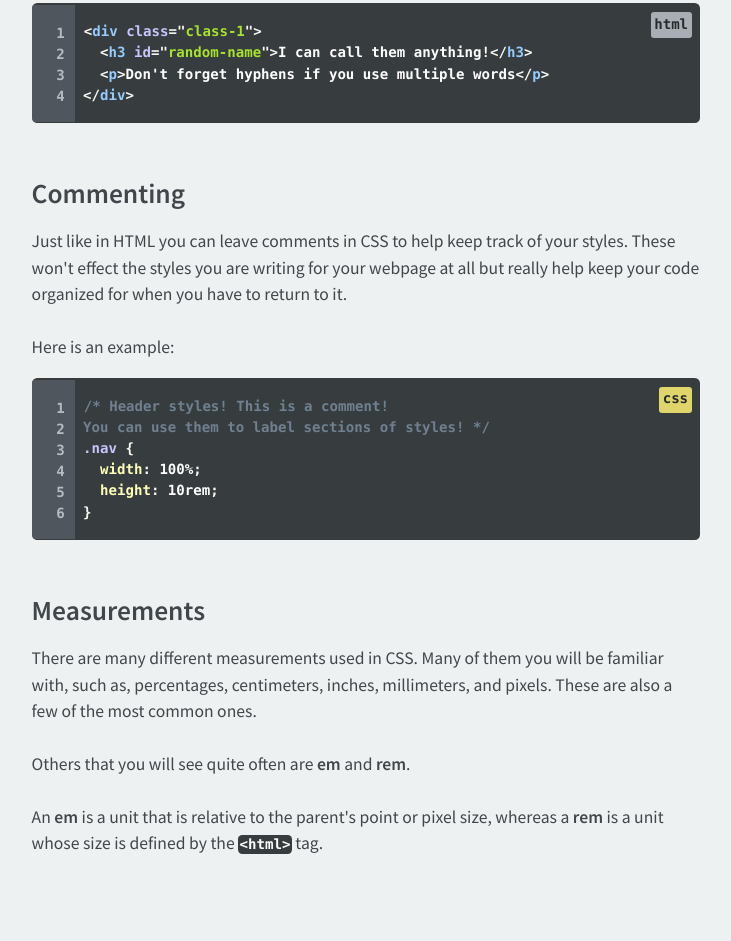
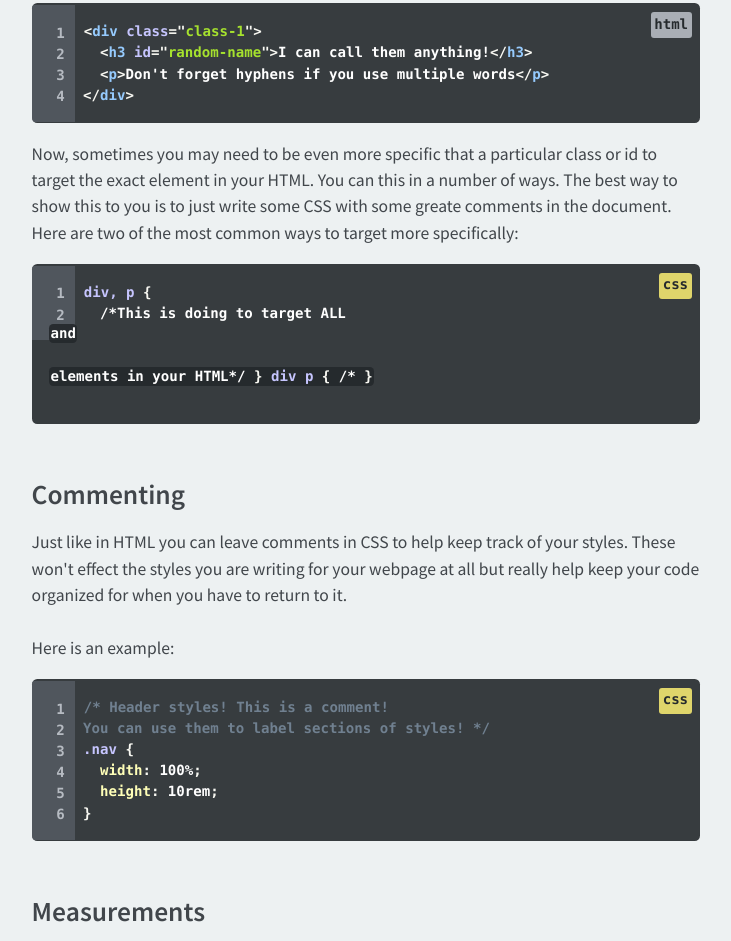
Before and after one commit to jrauh/samaritan_ux, a website: page learn/css/index.html in a window 1280 px wide. Shown: the part 2229-3170 px from the top of the page, without its empty margins (274-1005 px from the left). Before the commit the page ends 3121 px from the top, so only its background shows below. Drawn offline with nearby package versions, Linux system fonts and the light colour scheme; a web font is replaced by a local one.

Commit message:
finished CSS page

```diff
--- a/learn/css/index.html
+++ b/learn/css/index.html
@@ -64,6 +64,7 @@
 </pre>
     <p>Since there is nothing to override the width attribute, it will not be changed unless something more "specific" is written for div.</p>
   </section>
+
   <section class="row">
     <h2>Syntax</h2>
     <p>The format you will write CSS in is very easy and repetitive. You first list the element, id, or class that you are going to target, then open up curly braces. Inside the curly braces you list the attribute you wish to add or change with a semi-colon separating it from the value and end with colon. Repeat this for as many attributes are you want, making sure it is all closed up with the correct curly brace. Look at the examples below as a reference. It will also show you how to identify classes and ID's.</p>
@@ -91,7 +92,18 @@
       &lt;p&gt;Don't forget hyphens if you use multiple words&lt;/p&gt;
     &lt;/div&gt;</code>
 </pre>
+    <p>Now, sometimes you may need to be even more specific that a particular class or id to target the exact element in your HTML. You can this in a number of ways. The best way to show this to you is to just write some CSS with some greate comments in the document. Here are two of the most common ways to target more specifically:</p>
+<pre class="language-css line-numbers">
+  <code class="language-css">div, p {
+      /*This is doing to target ALL <div> and <p> elements in your HTML*/
+    }
+
+    div p {
+      /*
+    }</code>
+</pre>
   </section>
+
   <section class="row">
     <h2>Commenting</h2>
     <p>Just like in HTML you can leave comments in CSS to help keep track of your styles. These won't effect the styles you are writing for your webpage at all but really help keep your code organized for when you have to return to it.<br><br>Here is an example:</p>
@@ -104,6 +116,7 @@
     }</code>
 </pre>
   </section>
+
   <section class="row">
     <h2>Measurements</h2>
     <p>There are many different measurements used in CSS. Many of them you will be familiar with, such as, percentages, centimeters, inches, millimeters, and pixels. These are also a few of the most common ones.<br><br>Others that you will see quite often are <strong>em</strong> and <strong>rem</strong>.<br><br>An <strong>em</strong> is a unit that is relative to the parent's point or pixel size, whereas a <strong>rem</strong> is a unit whose size is defined by the <code class="language-css">&lt;html&gt;</code> tag.</p>
```
